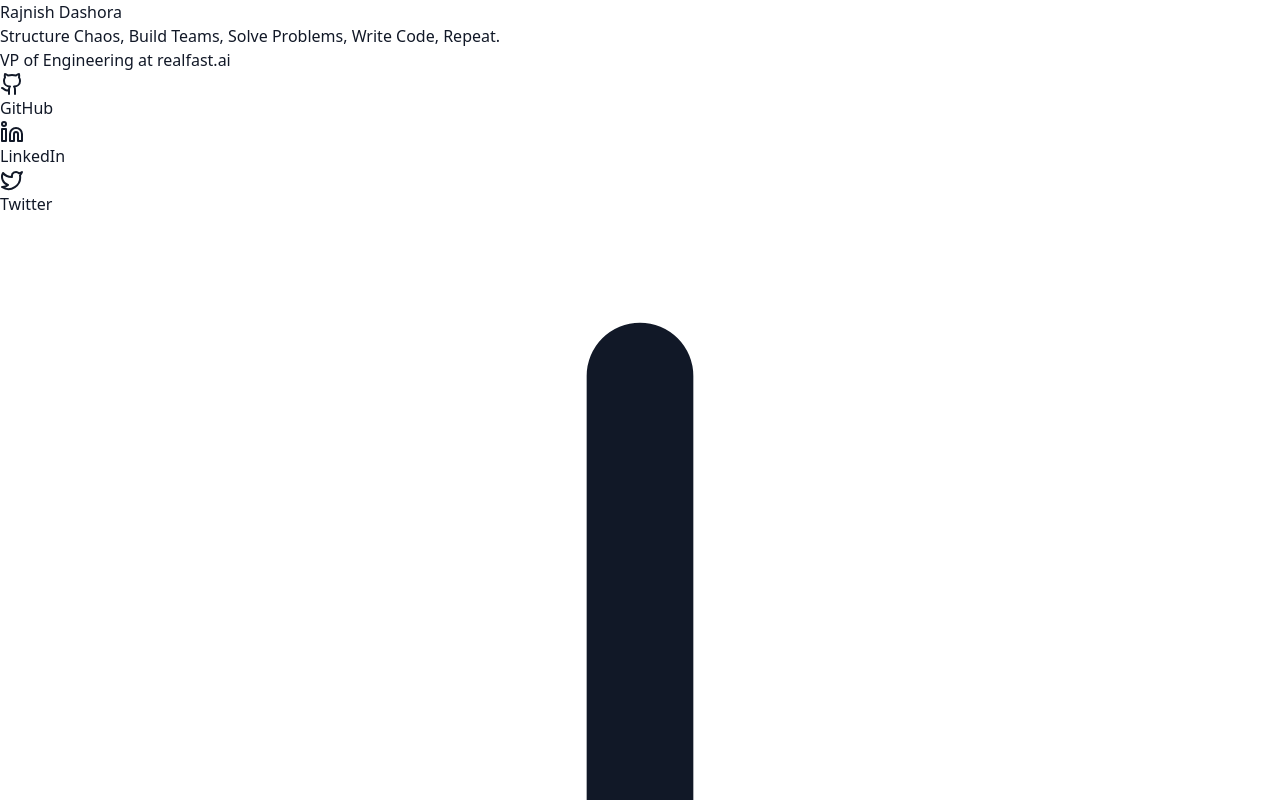
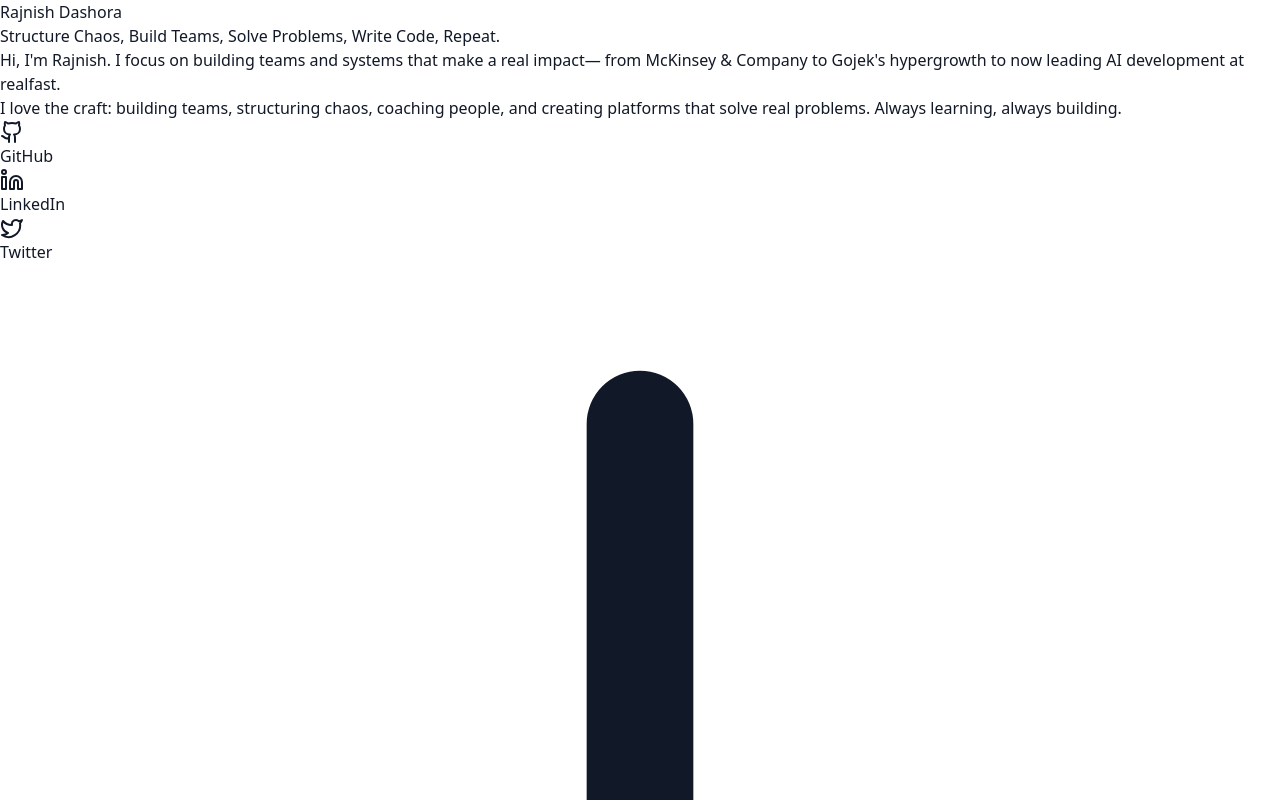
Before and after one commit to RajnishDashora/rajnishdashora.com, a React (Vite) app: page / in a window 1280 px wide. Shown: the top 800 px of the page. Built offline with nearby package versions, Linux system fonts and the light colour scheme.

Commit message:
Rewrite Hero intro to be more personal and welcoming
Replace corporate VP title with a personal story that shows impact and passion.
The new intro highlights the journey from McKinsey to Gojek to realfast while
staying humble and focusing on building teams, systems, and solving real problems.

```diff
--- a/src/components/Hero.tsx
+++ b/src/components/Hero.tsx
@@ -14,12 +14,20 @@
         <h1 className="text-5xl md:text-7xl font-bold mb-6 animate-fade-in-up">
           Rajnish Dashora
         </h1>
-        <p className="text-xl md:text-2xl text-blue-100 mb-8 animate-fade-in-up animation-delay-200">
+        <p className="text-xl md:text-2xl text-blue-100 mb-8 animate-fade-in-up animation-delay-200 font-light italic">
           Structure Chaos, Build Teams, Solve Problems, Write Code, Repeat.
         </p>
-        <p className="text-lg md:text-xl text-blue-200 mb-12 animate-fade-in-up animation-delay-400">
-          VP of Engineering at <a href="https://www.realfast.ai" target="_blank" rel="noopener noreferrer" className="text-white font-semibold hover:underline">realfast.ai</a>
-        </p>
+        <div className="max-w-3xl mx-auto space-y-4 mb-12">
+          <p className="text-lg md:text-xl text-blue-100 animate-fade-in-up animation-delay-300">
+            Hi, I'm Rajnish. I focus on building teams and systems that make a real impact—
+            from McKinsey & Company to Gojek's hypergrowth to now leading AI
+            development at <a href="https://www.realfast.ai" target="_blank" rel="noopener noreferrer" className="text-white font-semibold hover:underline">realfast</a>.
+          </p>
+          <p className="text-lg md:text-xl text-blue-200 animate-fade-in-up animation-delay-400">
+            I love the craft: building teams, structuring chaos, coaching people, and
+            creating platforms that solve real problems. Always learning, always building.
+          </p>
+        </div>
 
         <div className="flex flex-col sm:flex-row gap-4 justify-center items-center animate-fade-in-up animation-delay-600">
           <a
```
